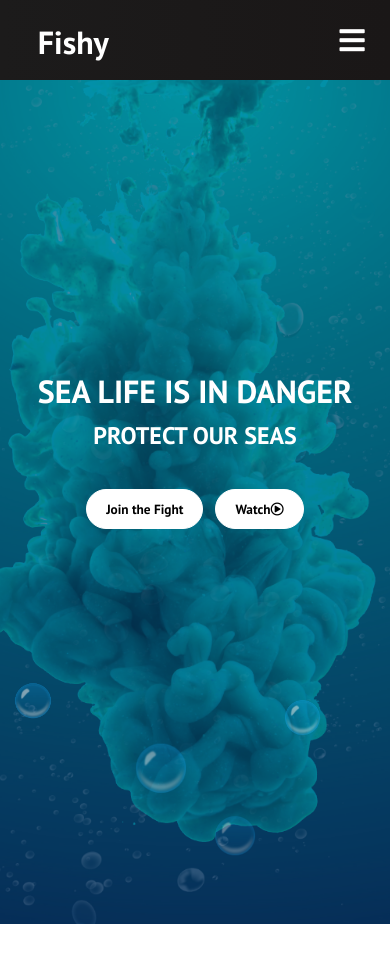
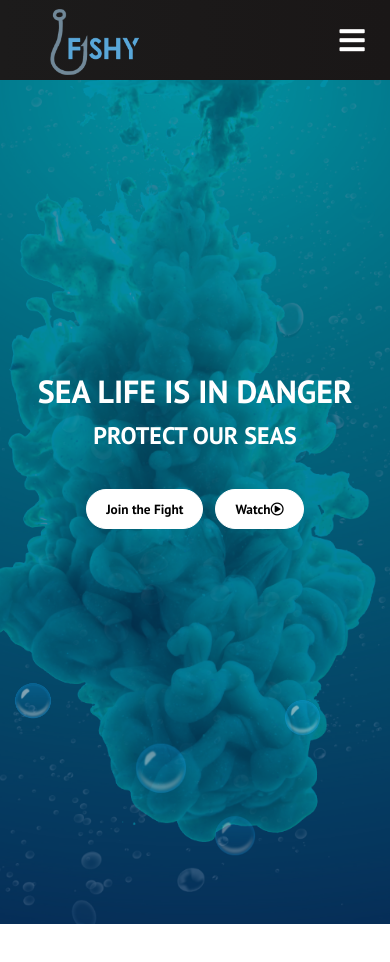
Before and after one commit to DPAUTH/Fishy, a React (Create React App) app: page / in a window 390 px wide. Shown: the top 962 px of the page. Built offline with nearby package versions, Linux system fonts and the light colour scheme.

Commit message:
added navbar logo

```diff
--- a/src/components/Navbar.css
+++ b/src/components/Navbar.css
@@ -74,6 +74,8 @@
 .menu-icon {
   display: none;
 }
+
+
 
 @media screen and (max-width: 960px) {
   .NavbarItems {
@@ -155,4 +157,11 @@
     color: #242424;
     transition: 250ms;
   }
+
+  .fishy-logo{
+    float: left !important;
+  margin-top: -18px !important;
+  }
+
+
 }
--- a/src/components/Navbar.js
+++ b/src/components/Navbar.js
@@ -33,9 +33,17 @@ function Navbar() {
       <nav className="navbar" >
         <div className="navbar-container">
           <Link to="/" className="navbar-logo" onClick={closeMobileMenu}>
-          <div class='footer-logo'>
-                    Fishy
-                    </div>
+            <div class='fishy-logo'>
+              <img
+                src={fishylogoblue}
+                alt="logo"
+                style={{
+                  width:100,
+
+                  marginTop: -7
+                }}
+              />
+            </div>
           </Link>
 
           <div className="menu-icon" onClick={handleClick}>
```
